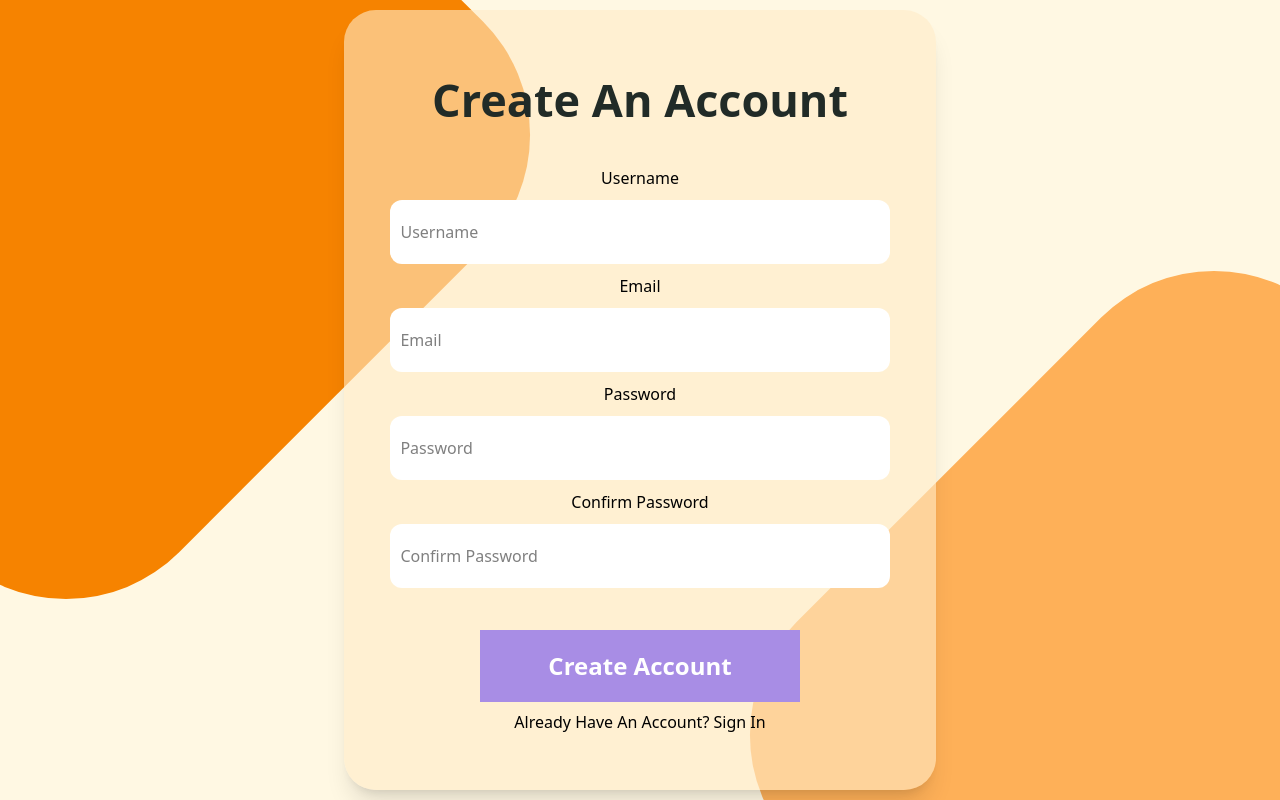
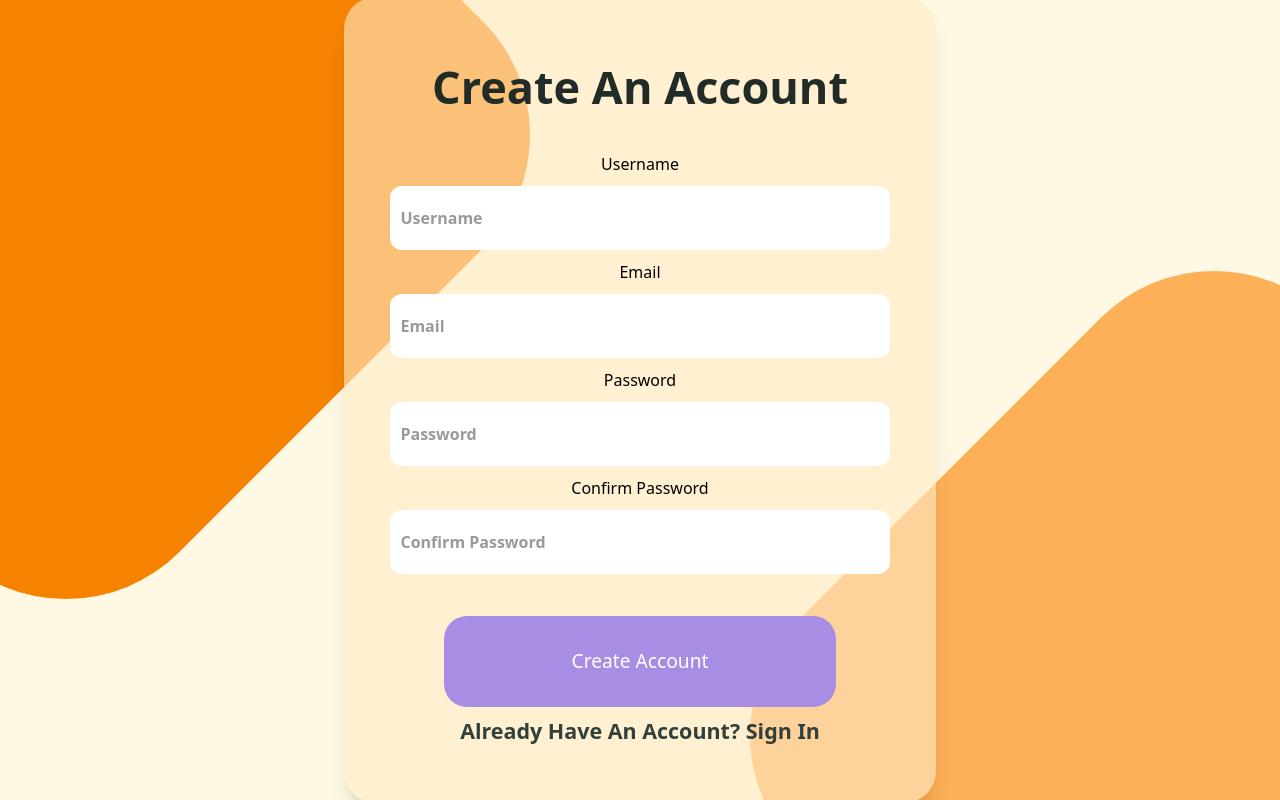
Before and after one commit to nhcarrigan-spring-2026-cohort/amber-wisteria, a React app in the folder frontend/: page /signup in a window 1280 px wide. Built offline with nearby package versions, Linux system fonts and the light colour scheme; the HTML template or start-up script is replaced by a standard one.

Commit message:
Update styles to match login form

```diff
--- a/frontend/src/pages/Signup.jsx
+++ b/frontend/src/pages/Signup.jsx
@@ -63,7 +63,7 @@ export default function Signup() {
             name="username"
             value={username}
             onChange={(e) => setUsername(e.target.value)}
-            className="bg-white p-2.5 w-12/10 rounded-xl mt-2.5 mb-2.5 h-16 border-none outline-hidden dark:text-[#212B27]"
+            className="bg-white p-2.5 w-12/10 rounded-xl mt-2.5 mb-2.5 h-16 border-none outline-hidden dark:text-[#212B27] placeholder:font-semibold placeholder:text-[#999]"
             placeholder="Username"
             required
           />
@@ -77,7 +77,7 @@ export default function Signup() {
             name="email"
             value={email}
             onChange={(e) => setEmail(e.target.value)}
-            className="bg-white p-2.5 w-12/10 rounded-xl mt-2.5 mb-2.5 h-16 border-none outline-hidden dark:text-[#212B27]"
+            className="bg-white p-2.5 w-12/10 rounded-xl mt-2.5 mb-2.5 h-16 border-none outline-hidden dark:text-[#212B27] placeholder:font-semibold placeholder:text-[#999]"
             placeholder="Email"
             required
           />
@@ -91,7 +91,7 @@ export default function Signup() {
             name="password"
             value={password}
             onChange={(e) => setPassword(e.target.value)}
-            className="bg-white p-2.5 w-12/10 rounded-xl mt-2.5 mb-2.5 h-16 border-none outline-hidden dark:text-[#212B27]"
+            className="bg-white p-2.5 w-12/10 rounded-xl mt-2.5 mb-2.5 h-16 border-none outline-hidden dark:text-[#212B27] placeholder:font-semibold placeholder:text-[#999]"
             placeholder="Password"
             pattern="(?=.*\d)(?=.*[a-z])(?=.*[A-Z]).{8,}"
             title="Must contain at least one number and one uppercase and lowercase letter, and at least 8 or more characters"
@@ -108,7 +108,7 @@ export default function Signup() {
             name="confirmPassword"
             value={confirmPassword}
             onChange={(e) => setConfirmPassword(e.target.value)}
-            className="bg-white p-2.5 w-12/10 rounded-xl mt-2.5 mb-2.5 h-16 border-none outline-hidden dark:text-[#212B27]"
+            className="bg-white p-2.5 w-12/10 rounded-xl mt-2.5 mb-2.5 h-16 border-none outline-hidden dark:text-[#212B27] placeholder:font-semibold placeholder:text-[#999]"
             placeholder="Confirm Password"
             pattern="(?=.*\d)(?=.*[a-z])(?=.*[A-Z]).{8,}"
             title="Must contain at least one number and one uppercase and lowercase letter, and at least 8 or more characters"
@@ -118,13 +118,13 @@ export default function Signup() {
 
           <button
             type="submit"
-            className="bg-[#A88DE5]! text-white! w-xs mt-8 mb-2 p-5! text-2xl! font-semibold!"
+            className="bg-[#A88DE5]! text-white! w-[391.187px] h-[90.51px] rounded-[23.011px] text-[larger] cursor-pointer mt-8 mb-2 p-[1.53px]"
           >
             Create Account
           </button>
 
-          <p className="dark:text-[#212B27]">
-            Already Have An Account? <Link to="/login">Sign In</Link>
+          <p className="dark:text-[#212B27] text-[21.477px] text-[#32403b] font-sans font-semibold">
+            Already Have An Account? <Link to="/login" className='hover:text-[#A88DE5]'>Sign In</Link>
           </p>
         </form>
       </div>
```
